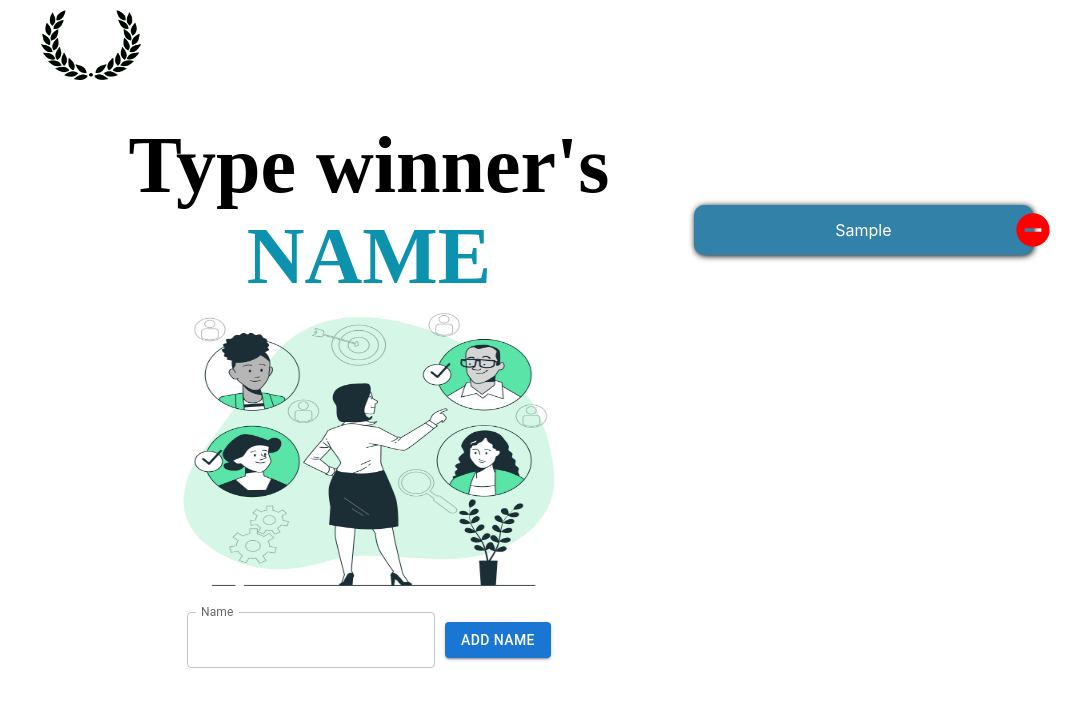
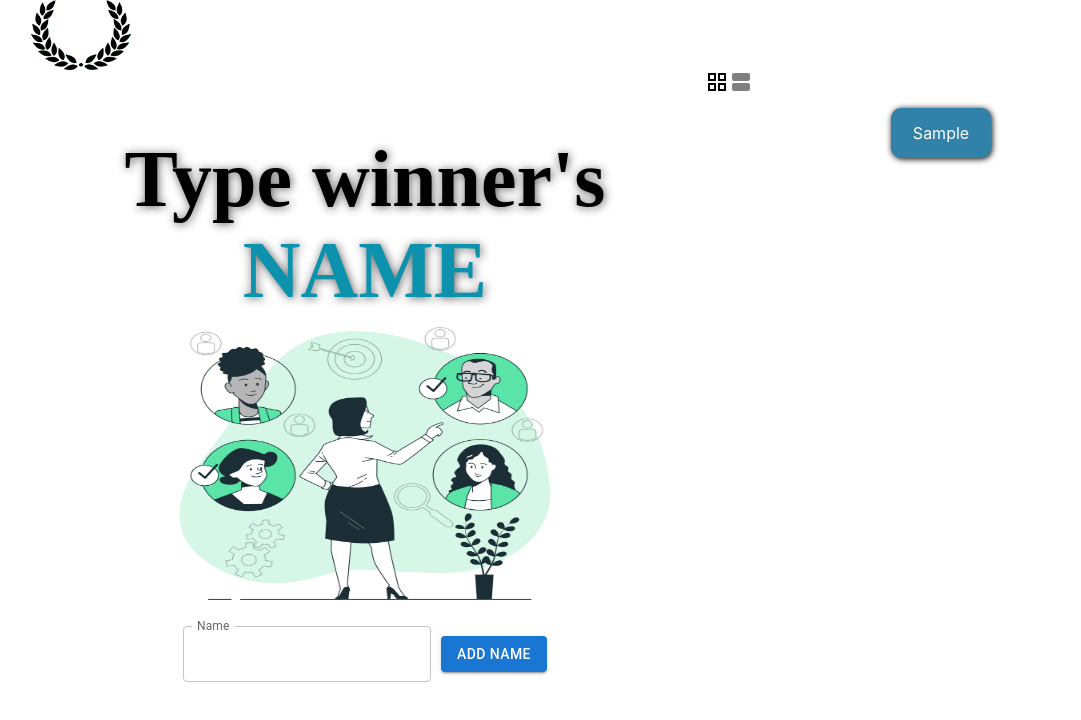
Before and after one commit to bajdster/React_Competition, a React (Create React App) app in the folder react-competition/: page / in a window 1280 px wide. Both pictures are taken after typing "Sample" into the empty fields and a click on the button "ADD NAME". Shown: the top 720 px of the page, without its empty margins (19-1100 px from the left). Built offline with nearby package versions, Linux system fonts and the light colour scheme; a web font is replaced by a local one.

Commit message:
added player list style

```diff
--- a/react-competition/src/App.js
+++ b/react-competition/src/App.js
@@ -4,6 +4,7 @@ import MainBox from "./components/MainBox";
 function App() {
   return (
     <div className="App">
+
       <Logo/>
       <MainBox/>
     </div>
--- a/react-competition/src/components/MainBox.js
+++ b/react-competition/src/components/MainBox.js
@@ -14,11 +14,15 @@ const MainBox = () => {
     const addName = (e)=>
     {
         e.preventDefault();
-        setNames((prev)=>
+        if(nameRef.current.value)
         {
-          return [...prev, nameRef.current.value]
-        })
-        nameRef.current.value = ""
+          setNames((prev)=>
+          {
+            return [...prev, nameRef.current.value]
+          })
+          nameRef.current.value = ""
+        }
+
     }
 
   return (
--- a/react-competition/src/components/MainBox.module.scss
+++ b/react-competition/src/components/MainBox.module.scss
@@ -14,6 +14,7 @@ main
         font-family: 'Goldman', cursive;
         font-size: 80px;
         margin: 0px;
+        text-shadow: 1px 1px 10px  rgb(93, 93, 93);
 
 
         span
@@ -42,7 +43,6 @@ main
         align-items: center;
         // justify-content: space-around;
         height: 300px;
-        padding-top: 40px;
         // display: flex;
         // align-items: center;
         // justify-content: center;
--- a/react-competition/src/components/Player.js
+++ b/react-competition/src/components/Player.js
@@ -1,12 +1,33 @@
-import React from 'react';
+import React, {useState} from 'react';
 import classes from "./Player.module.scss";
 import RemoveCircleIcon from '@mui/icons-material/RemoveCircle';
+import EditIcon from '@mui/icons-material/Edit';
 
-const Player = ({name, index, onClick}) => {
+const Player = ({name, index, onClick, agenda}) => {
+
+  const [optionsVisible, setOptionVisible] = useState(false)
+
+  const switchOptionsVisible = () =>
+  {
+    setOptionVisible((prev)=>
+    {
+      return !prev;
+    })
+  }
+
+  const agendaEditStyles = {position: "absolute", color:"white", left:"5px", fontSize:"40px"}
+  const agendaDeleteStyles = {position: "absolute", color:"red", right:"0px", fontSize:"40px"}
+  const gridEditStyles = {position: "absolute", color: "white", top:'-4px', left:"5px", fontSize:"20px"}
+  const gridDeleteStyles = {position: "absolute", color: "red", top:'-4px', right:"0px", fontSize:"20px"}
+
+  console.log(agenda)
   return (
     <>
-    <div className={classes.player}>{name}
-    <RemoveCircleIcon sx={{position: "absolute", color:"red", right:"-20px", fontSize:"40px"}} onClick={onClick}/></div>
+
+    <div className={`${agenda ? classes.agenda : classes.player}`} onDoubleClick={switchOptionsVisible}>{name}
+    {optionsVisible && <RemoveCircleIcon sx={agenda ? agendaDeleteStyles: gridDeleteStyles} onClick={onClick}/>}
+    {optionsVisible && <EditIcon sx={agenda ? agendaEditStyles: gridEditStyles}/>}
+    </div>
     </>
   )
 }
--- a/react-competition/src/components/Player.module.scss
+++ b/react-competition/src/components/Player.module.scss
@@ -3,7 +3,7 @@
     background-color:#3281a8;
         color: #FFFFFF;
         height: 50px;
-        width:70%;
+        min-width:100px;
         text-align: center;
         display: flex;
         align-items: center;
@@ -11,4 +11,40 @@
         border-radius: 10px;
         box-shadow: 1px 1px 6px 0px black;
         position: relative;
+        margin-bottom: 10px;
+        user-select: none;
+        padding:10px;
+
+        &:hover
+        {
+            background-color: #21526a;
+            cursor: pointer;
+        }
+
+
     }
+    .agenda
+    {
+        width:70%;
+        background-color:#3281a8;
+        color: #FFFFFF;
+        height: 50px;
+        text-align: center;
+        display: flex;
+        align-items: center;
+        justify-content: center;
+        border-radius: 10px;
+        box-shadow: 1px 1px 6px 0px black;
+        position: relative;
+        margin-bottom: 10px;
+        user-select: none;
+        padding:10px;
+
+
+        &:hover
+        {
+            background-color: #21526a;
+            cursor: pointer;
+        }
+
+    }
--- a/react-competition/src/components/Players.js
+++ b/react-competition/src/components/Players.js
@@ -1,5 +1,7 @@
-import React from 'react'
+import React, {useState} from 'react'
 import Item from '@mui/material/Stack';
+import GridViewIcon from '@mui/icons-material/GridView';
+import ViewAgendaIcon from '@mui/icons-material/ViewAgenda';
 
 import classes from "./Players.module.scss"
 import Player from "./Player"
@@ -7,20 +9,44 @@ import Player from "./Player"
 
 const Players = (props) => {
 
+    const [agendaView, setAgendaView] = useState(false)
 
     const handleClick = () =>
     {
         console.log("Yeah")
     }
 
+    const viewChange = () =>
+    {
+        setAgendaView((prev)=>
+        {
+            return !prev;
+        })
+    }
+
   return (
-
+  <div className={classes.playersBox}>
+        <div className={classes.playersOptions}>
+            <GridViewIcon onClick={viewChange} sx={{color: agendaView ? "grey":"black",
+            '&:hover':  {
+                backgroundColor: 'transparent',
+                color: 'black',
+                cursor: 'pointer',
+              }}}/>
+            <ViewAgendaIcon onClick={viewChange} sx={{color: agendaView ? "black":"grey",
+            '&:hover':  {
+                backgroundColor: 'transparent',
+                color: 'black',
+                cursor: 'pointer',
+              }}}/>
+        </div>
       <div className={classes.players}>
         {props.names.map((name, index)=>
         {
-          return <Player key={index} index={index} name ={name} onClick={handleClick} />
+          return <Player key={index} index={index} name ={name} onClick={handleClick} agenda={agendaView}/>
         })}
         </div>
+    </div>
   )
 }
 
--- a/react-competition/src/components/Players.module.scss
+++ b/react-competition/src/components/Players.module.scss
@@ -1,8 +1,21 @@
-.players
+.playersBox
 {
-    width: 40%;
-    padding: 10px;
-    display: "flex";
-    align-items: "center";
-    justify-content: "center";
+    width:40%;
+    .players
+    {
+        width: 100%;
+        height: 400px;
+        padding: 10px;
+        display: flex;
+        gap:10px;
+        // align-items: center;
+        justify-content: center;
+        flex-wrap: wrap;
+        overflow-y: scroll;
+    }
+
+    .playersOptions
+    {
+        padding-left:20px;
+    }
 }
--- a/react-competition/src/index.js
+++ b/react-competition/src/index.js
@@ -2,12 +2,14 @@ import React from 'react';
 import ReactDOM from 'react-dom/client';
 import './index.scss';
 import App from './App';
+import store from "./store";
+import { Provider } from 'react-redux';
 
 
 const root = ReactDOM.createRoot(document.getElementById('root'));
 root.render(
   <React.StrictMode>
-    <App />
+    <Provider store={store}><App /></Provider>
   </React.StrictMode>
 );
 
--- a/react-competition/src/index.scss
+++ b/react-competition/src/index.scss
@@ -1,28 +1,26 @@
+* {
+  box-sizing: border-box;
+  margin: 0;
+  padding: 0;
+}
 
-*
-{
-  box-sizing: border-box;
+html,
+body,
+#root {
+  height: 100%;
 }
 
 body {
-  margin: 0;
-  padding: 10px;
-  height: 100vh;
   font-family: -apple-system, BlinkMacSystemFont, 'Segoe UI', 'Roboto', 'Oxygen',
     'Ubuntu', 'Cantarell', 'Fira Sans', 'Droid Sans', 'Helvetica Neue',
     sans-serif;
   -webkit-font-smoothing: antialiased;
   -moz-osx-font-smoothing: grayscale;
   // background-image: url("./assets/bg.jpg");
+  overflow: hidden; /* Zapobiegnie wyświetleniu paska przewijania */
 }
 
-#root
-{
-  height: 100vh;
-}
-
-.App
-{
+.App {
   height: 100%;
 }
 
--- /dev/null
+++ b/react-competition/src/store/comp-slice.js
@@ -0,0 +1,26 @@
+import { createSlice } from "@reduxjs/toolkit";
+
+const compSlice = createSlice({
+    name:'players',
+    initialState:{
+        names: []
+    },
+    reducers: {
+        addPlayer(state, action)
+        {
+
+        },
+        deletePlayer(state, action)
+        {
+
+        },
+        editPlayer(state, action)
+        {
+
+        }
+    }
+})
+
+export const compActions = compSlice.actions
+
+export default compSlice
--- /dev/null
+++ b/react-competition/src/store/index.js
@@ -0,0 +1,10 @@
+import {configureStore} from "@reduxjs/toolkit";
+import compSlice from "./comp-slice";
+
+const store  = configureStore({
+    reducer: {
+        players: compSlice.players
+    }
+})
+
+export default store
```
Also changed, not shown: react-competition/src/assets/wave.png (added).
